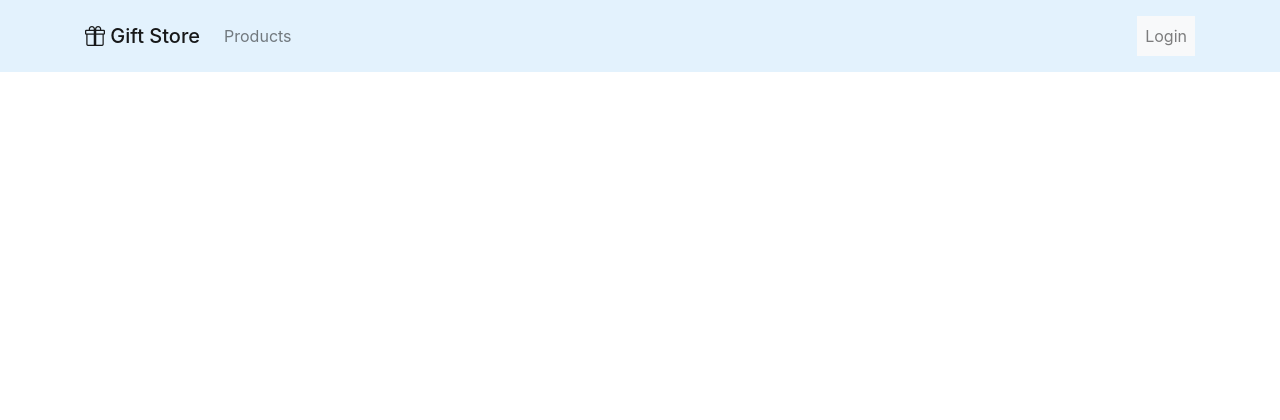
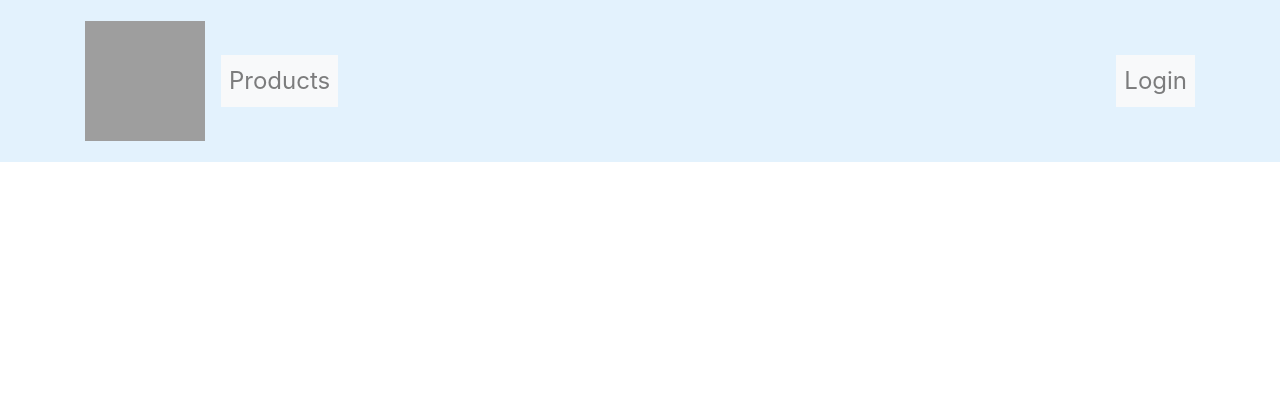
Before and after one commit to jbenndorf/E-commerce-gift-store, a Symfony app: template templates/base.html.twig in a window 1280 px wide. Shown: the top 420 px of the page. Run offline with Twig, Linux system fonts and the light colour scheme; the template is opened without the code that fills it, so the values that code supplies are empty; some libraries are stand-ins or nearby versions; grey boxes are pictures that could not be loaded.

Commit message:
Addition of Navbar logo

```diff
--- a/templates/base.html.twig
+++ b/templates/base.html.twig
@@ -22,21 +22,20 @@
             <nav class="navbar navbar-expand-lg navbar-light py-3" style="background-color: #e3f2fd">
                 <div class="container">
                     <a class="navbar-brand mb-0 h1" href="{{ path('app_products') }}">
-                        <i class="bi bi-gift"></i>
-                        Gift Store
+                        <img src="images/logo.png" height="120" width="120">
                     </a>
                     <button class="navbar-toggler" type="button" data-bs-toggle="collapse" data-bs-target="#navbarNavDropdown" aria-controls="navbarNavDropdown" aria-expanded="false" aria-label="Toggle navigation">
                         <span class="navbar-toggler-icon"></span>
                     </button>
                     <div class="collapse navbar-collapse" id="navbarNavDropdown">
                         <ul class="navbar-nav">
-                            <li class="nav-item">
-                                <a class="nav-link" href="{{ path('app_products') }}">Products</a>
+                            <li class="nav-item mx-auto">
+                                <a class="nav-link bg-light" style="font-size: 1.5rem" href="{{ path('app_products') }}">Products</a>
                             </li>
                         </ul>
-                        <ul class="navbar-nav ml-auto bg-light">
+                        <ul class="navbar-nav ml-auto">
                             <li class="nav-item mx-auto">
-                                <a class="nav-link" href="{{ path('app_login') }}">Login</a>
+                                <a class="nav-link bg-light" style="font-size: 1.5rem" href="{{ path('app_login') }}">Login</a>
                             </li>
                         </ul>
                     </div>
```
